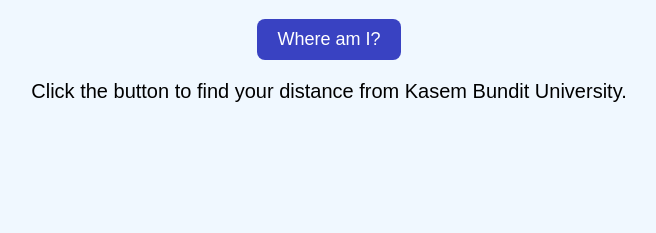
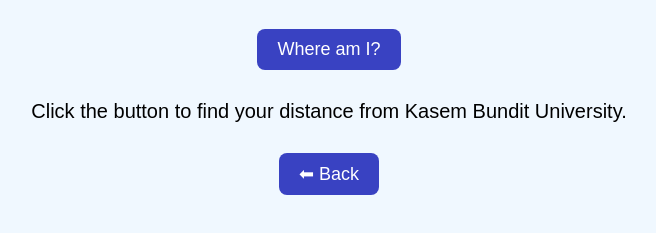
Before and after one commit to M-Maymyat/Assignment-M, a plain HTML site: page geolocation.html in a window 1280 px wide. Shown: the part 169-402 px from the top of the page, without its empty margins (311-967 px from the left). Drawn offline with Linux system fonts and the light colour scheme.

Commit message:
geolocation.html

```diff
--- a/geolocation.html
+++ b/geolocation.html
@@ -18,6 +18,10 @@
       color: white;
       border: none;
       border-radius: 8px;
+      margin: 10px;
+    }
+    button:hover {
+      background-color: #2c3496;
     }
     p {
       font-size: 20px;
@@ -30,6 +34,9 @@
   <h1>Geolocation Distance Checker</h1>
   <button onclick="getLocation()">Where am I?</button>
   <p id="output">Click the button to find your distance from Kasem Bundit University.</p>
+
+  <!-- Back button -->
+  <button onclick="goBack()">⬅ Back</button>
 
   <script>
     // Coordinates of Kasem Bundit University
@@ -87,6 +94,11 @@
       }
       document.getElementById("output").innerText = message;
     }
+
+    // Back button function
+    function goBack() {
+      window.history.back();
+    }
   </script>
 
 </body>
```
